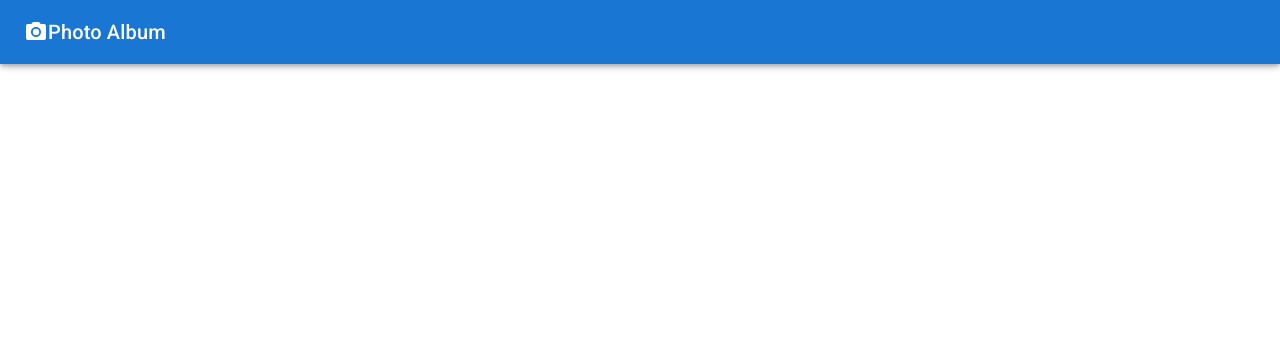
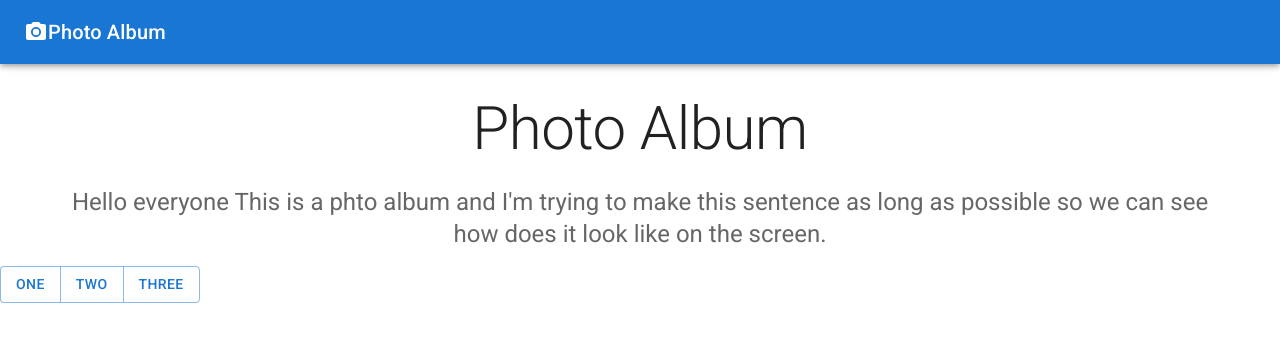
Before and after one commit to devtrpthi/Mui, a React (Create React App) app: page / in a window 1280 px wide. Shown: the top 342 px of the page. Built offline with nearby package versions, Linux system fonts and the light colour scheme.

Commit message:
button group displayed

```diff
--- a/src/App.jsx
+++ b/src/App.jsx
@@ -1,6 +1,11 @@
 import React from "react";
 import {Typography,AppBar, Card, CardActions, CardContent, CssBaseline,Grid,Toolbar,Container} from '@mui/material';
 import { PhotoCamera } from "@mui/icons-material";
+
+import Button from '@mui/material/Button';
+import ButtonGroup from '@mui/material/ButtonGroup';
+import Box from '@mui/material/Box';
+
 
 function App() {
     return(
@@ -14,6 +19,26 @@ function App() {
                     </Typography>
                 </Toolbar>
             </AppBar>
+            <main>
+                <div>
+                    <Container maxwidth="sm">
+                        <Typography variant="h2" align="center" color="textPrimary" gutterBottom>
+                            Photo Album
+                        </Typography>
+                        <Typography variant="h2" align="center" color="textPrimary" gutterBottom>
+                            Photo Album
+                        </Typography>
+                        <Typography variant="h5" align="center" color="textSecondary" paragraph>
+                            Hello everyone This is a phto album and I'm trying to make this sentence as long as possible so we can see how does it look like on the screen.
+                        </Typography>
+                    </Container>
+                </div>
+                <ButtonGroup variant="outlined" aria-label="outlined button group">
+        <Button>One</Button>
+        <Button>Two</Button>
+        <Button>Three</Button>
+      </ButtonGroup>
+            </main>
         </>
     );
 }
```
